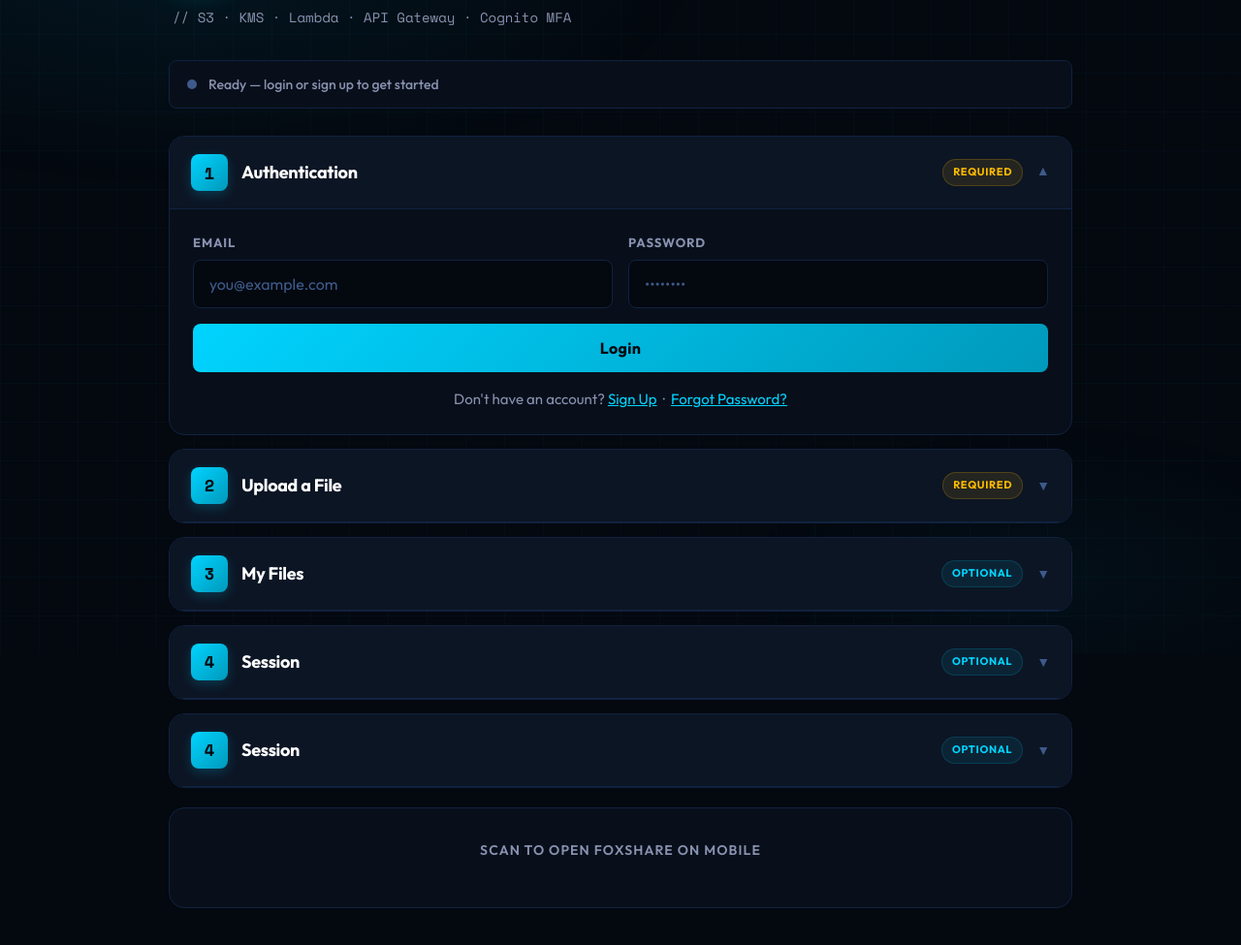
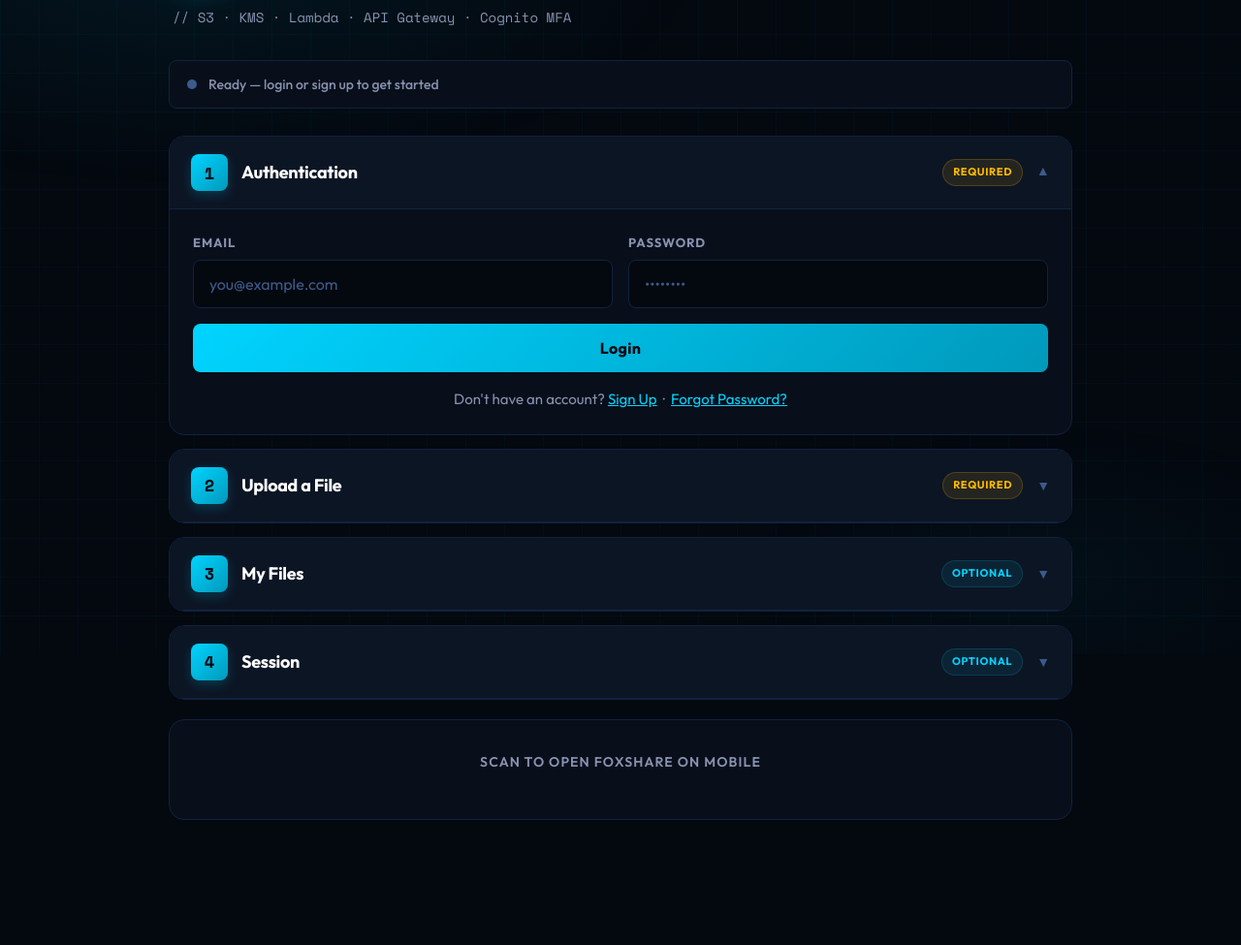
Before and after one commit to ukahip/Fox-Share-V2, a website: page index.html in a window 1280 px wide. Shown: the part 125-1100 px from the top of the page at 97% size. After the commit the page ends 1071 px from the top, so only its background shows below. Drawn offline with nearby package versions, Linux system fonts and the light colour scheme; a script that the page names is missing.

Commit message:
Add files via upload

```diff
--- a/index.html
+++ b/index.html
@@ -233,19 +233,6 @@
     </div>
   </div>
 
-  <!-- STEP 4: LOGOUT -->
-  <div class="card">
-    <div class="card-head" onclick="toggle('logout')">
-      <div class="step">4</div>
-      <span class="card-title">Session</span>
-      <span class="badge badge-opt">OPTIONAL</span>
-      <span class="chevron" id="ch-logout">▼</span>
-    </div>
-    <div class="card-body" id="bd-logout">
-      <button class="btn btn-primary" onclick="logout()">Logout</button>
-    </div>
-  </div>
-
   <!-- QR CODE -->
   <div class="qr-section">
     <p>Scan to open FoxShare on mobile</p>
```
